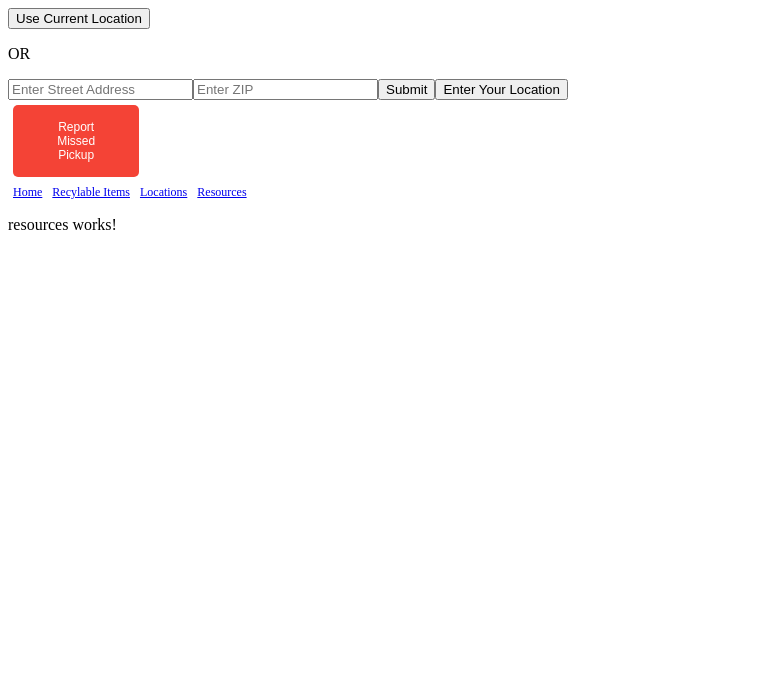
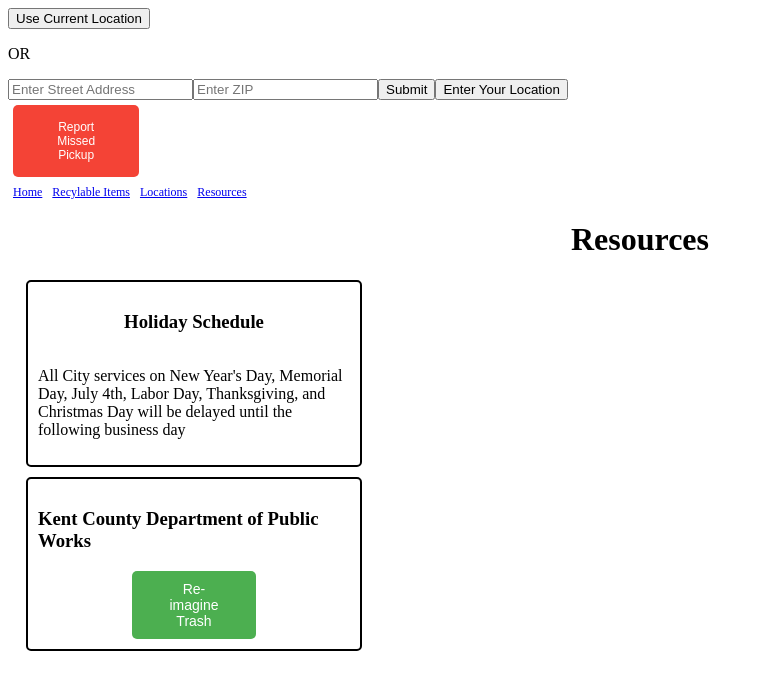
Before and after one commit to JO15on/GReen, an Angular app in the folder gr-recycle/: page /resources in a window 1280 px wide. Shown: the top 690 px of the page, without its empty margins (0-763 px from the left). Built offline with nearby package versions, Linux system fonts and the light colour scheme.

Commit message:
added some structure and styling to resources component

```diff
--- a/gr-recycle/src/app/resources/resources.component.css
+++ b/gr-recycle/src/app/resources/resources.component.css
@@ -0,0 +1,28 @@
+h1, h3, p, a {
+  display: flex;
+  justify-content: center;
+}
+
+div {
+  display: flex;
+  flex-direction: column;
+  align-items: space-around;
+  border: 2px solid black;
+  border-radius: 5px;
+  margin: 10px;
+  padding: 10px;
+  width: 25%;
+}
+
+button {
+  display: flex;
+  justify-content: center;
+  align-self: center;
+  width: 40%;
+  padding: 10px 32px;
+  background-color: #4caf50;
+  color: white;
+  font-size: 14px;
+  border: none;
+  border-radius: 5px;
+}
--- a/gr-recycle/src/app/resources/resources.component.html
+++ b/gr-recycle/src/app/resources/resources.component.html
@@ -1 +1,12 @@
-<p>resources works!</p>
+<body>
+    <h1>Resources</h1>
+    <div>
+      <h3>Holiday Schedule</h3>
+      <p>All City services on New Year's Day, Memorial Day, July 4th, Labor Day, Thanksgiving, and Christmas Day will be
+        delayed until the following business day</p>
+    </div>
+    <div>
+      <h3>Kent County Department of Public Works</h3>
+      <button href="http://www.reimaginetrash.org/">Re-imagine Trash</button>
+    </div>
+  </body>
```
